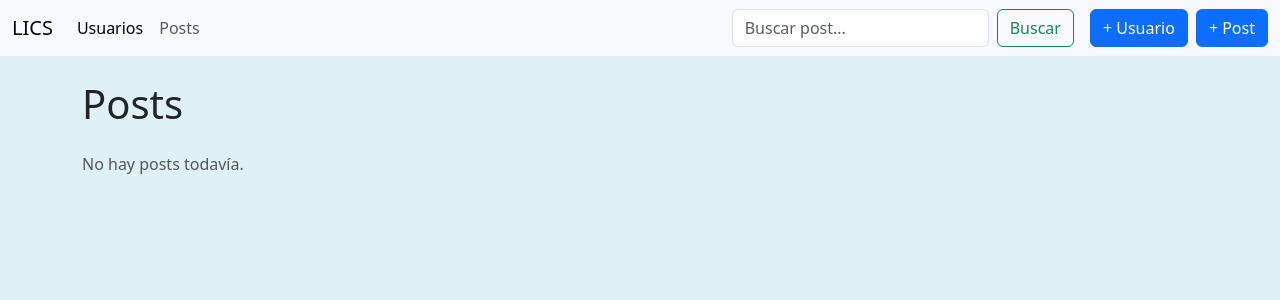
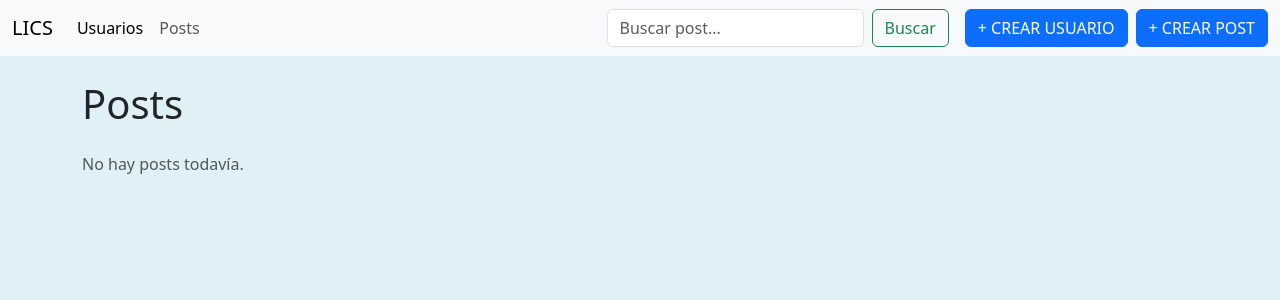
Before and after one commit to esqueletico5675/proyecto-app1, a FastAPI app: page /posts in a window 1280 px wide. Shown: the top 300 px of the page. Run offline with FastAPI, Linux system fonts and the light colour scheme; data that the repository does not hold is empty.

Commit message:
funcioanal

```diff
--- a/templates/navbar.html
+++ b/templates/navbar.html
@@ -20,11 +20,11 @@
       <div class="d-flex gap-2">
         <button class="btn btn-primary" type="button"
                 data-bs-toggle="modal" data-bs-target="#modalCrearUsuario">
-          + Usuario
+          + CREAR USUARIO
         </button>
         <button class="btn btn-primary" type="button"
                 data-bs-toggle="modal" data-bs-target="#modalCrearPost">
-          + Post
+          + CREAR POST
         </button>
       </div>
     </div>
```
